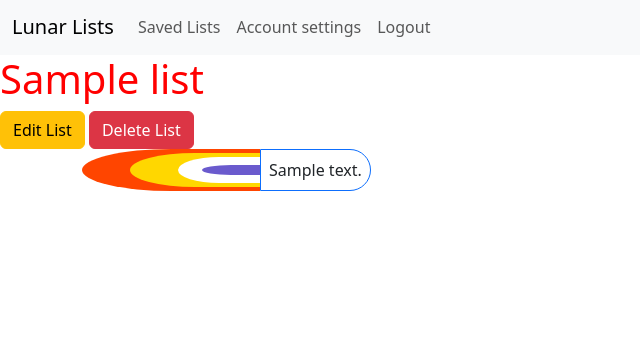
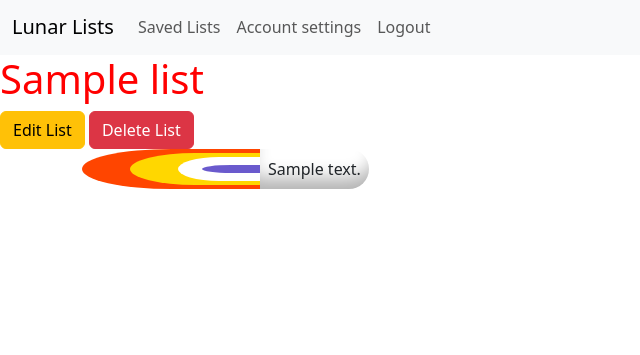
Before and after one commit to MarkChips/lunar-lists, a Django app: page /lists/1/ in a window 1280 px wide. Shown: the part 33-388 px from the top of the page, without its empty margins (0-640 px from the left). Run offline with Django 4.2, Linux system fonts and the light colour scheme; a user stored in the database is signed in; tables that the repository leaves empty hold one stand-in row (values such as "Sample post"); some libraries are stand-ins or nearby versions.

Commit message:
style: :lipstick: make task entries look like rockets with box shadow

```diff
--- a/static/css/style.css
+++ b/static/css/style.css
@@ -1,5 +1,9 @@
 h1 {
     color: red;
+}
+
+.rocket {
+    box-shadow: 0 -19px 18px -8px rgba(0, 0, 0, 0.3) inset;
 }
 
 .flame {
--- a/todo/templates/todo/create_task.html
+++ b/todo/templates/todo/create_task.html
@@ -26,7 +26,7 @@
                         </div>
                     </div>
                     <div class="col ps-0">
-                        <div class="d-inline-block border border-primary rounded-end-5 p-2">
+                        <div class="d-inline-block rounded-end-5 p-2 rocket">
                             <a href="{% url 'edit_task' list_id=list.id task_id=task.id %}" class="btn btn-warning">Edit Task</a>
                             <!-- Button trigger modal -->
                             <button type="button" class="btn btn-danger" data-bs-toggle="modal" data-bs-target="#deleteModal">
--- a/todo/templates/todo/task_view.html
+++ b/todo/templates/todo/task_view.html
@@ -25,7 +25,7 @@
                     </div>
                 </div>
                 <div class="col ps-0">
-                    <div class="d-inline-block border border-primary rounded-end-5 p-2">{{ task.task_description }}</div>
+                    <div class="d-inline-block rounded-end-5 p-2 rocket">{{ task.task_description }}</div>
                 </div>
             </div>
             <br>
```
